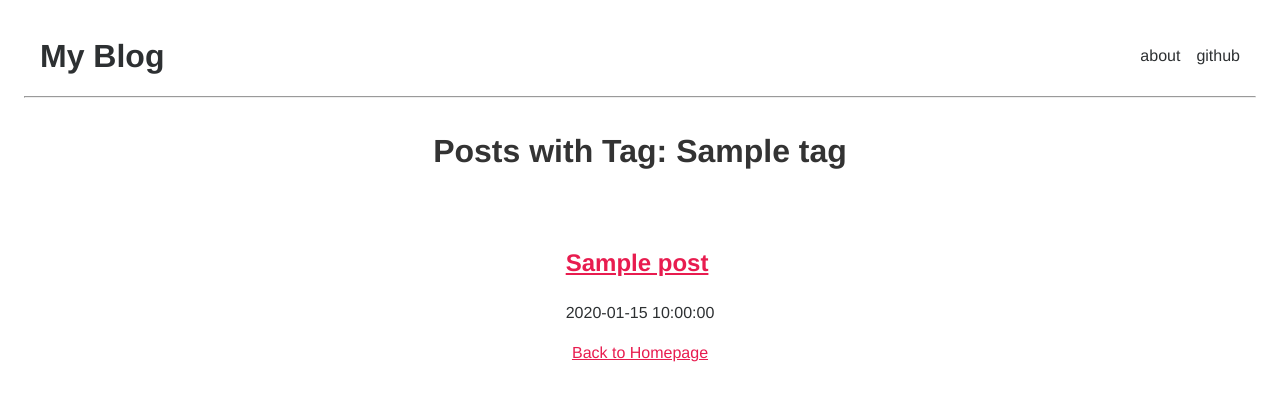
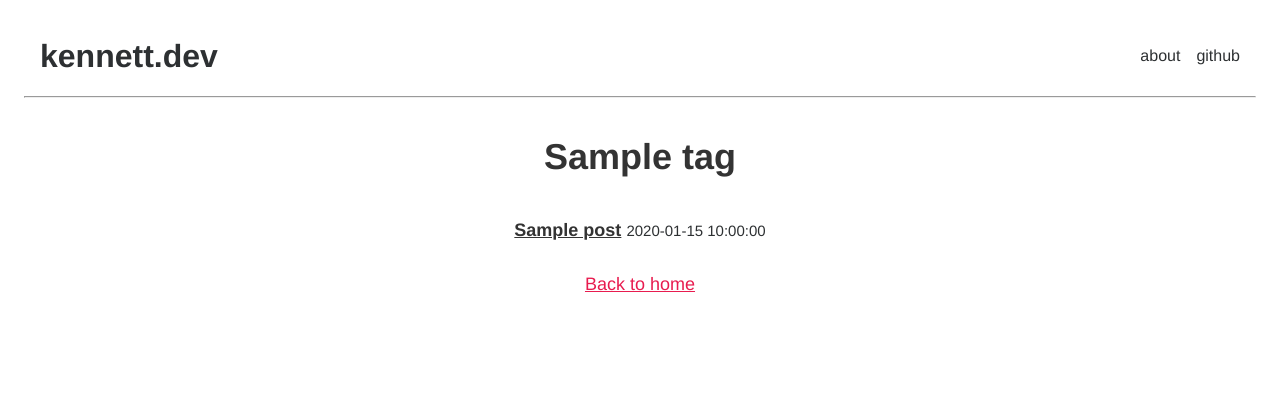
Before and after one commit to alexk49/simpblog, a Python web app: template templates/tag.html in a window 1280 px wide. Shown: the top 401 px of the page. Run offline with Jinja, Linux system fonts and the light colour scheme; the template is opened without the code that fills it: most values are stand-ins (such as "Sample title", 1, 10 or a date in 2020).

Commit message:
restyled pages to be more consistent and added links and header, and added tags to post pages.

```diff
--- a/ssg.py
+++ b/ssg.py
@@ -98,6 +98,7 @@ class SimpleSiteGenerator:
         post_data = {
             "title": post_metadata["title"],
             "date": post_metadata["date"],
+            "tags": post_metadata["tags"],
             "content": self.posts[post_key],
         }
 
--- a/static/styles.css
+++ b/static/styles.css
@@ -1,5 +1,6 @@
 :root {
   --black-font: #2d3032;
+  --bolder-black-font: #333;
 }
 
 body {
@@ -15,12 +16,13 @@ main {
   align-items: center;
   margin: 0 auto;
   max-width: 50em;
+  font-size: 18px;
 }
 
 h1,
 h2,
 strong {
-  color: #333;
+  color: var(--bolder-black-font)
 }
 
 h2 {
@@ -42,6 +44,7 @@ code {
 pre {
   padding: 1em;
   border-left: 2px solid #69c;
+  font-size: smaller;
 }
 
 a {
@@ -92,7 +95,27 @@ header ul li {
   margin-right: 1rem;
 }
 
+/* post listings */
+
+.post-list {
+  margin-bottom: 1em;
+}
+
+.post-list article {
+  padding: 0.5em;
+}
+
+.post-link {
+  font-size: large;
+  font-weight: bold;
+  color: var(--bolder-black-font)
+}
+
 /* styles for tags */
+
+.tag-container {
+  margin-top: 0;
+}
 
 .tag-list {
     list-style-type: none;
--- a/templates/layout.html
+++ b/templates/layout.html
@@ -5,15 +5,15 @@
     <meta name="viewport" content="width=device-width, initial-scale=1.0" />
     <meta http-equiv="X-UA-Compatible" content="ie=edge" />
     <link href="/static/styles.css" rel="stylesheet" />
-    <title>My blog</title>
+    <title>kennett.dev</title>
   </head>
   <body>
     <header>
       <nav>
-        <a href="/" class="nav-logo">My Blog</a>
+        <a href="/" class="nav-logo">kennett.dev</a>
         <ul>
           <li><a href="/about">about</a></li>
-          <li><a href="/">github</a></li>
+          <li><a href="https://github.com/alexk49">github</a></li>
         </ul>
       </nav>
     </header>
--- a/templates/tag.html
+++ b/templates/tag.html
@@ -1,15 +1,12 @@
 {% extends "layout.html" %} {% block content %}
-    <title>Posts with Tag: {{ tag }}</title>
-  </head>
   <body>
-    <h1>Posts with Tag: {{ tag }}</h1>
-    <div>
-      {% for post in posts %}
-      <div>
-        <h2><a href="/posts/{{ post.slug }}.html">{{ post.title }}</a></h2>
-        <p>{{ post.date }}</p>
-      </div>
-      {% endfor %}
+    <h1>{{ tag }}</h1>
+  <div class="post-list">
+    {% for post in posts %}
+    <article>
+      <a class="post-link" href="/posts/{{ post.slug }}.html">{{post.title}}</a> <small>{{post.date}}</small>
+    </article>
+    {% endfor %}
     </div>
-    <a href="/index.html">Back to Homepage</a>
+    <a href="/index.html">Back to home</a>
 {% endblock %}
```
Also changed, not shown: templates/index.html (+6 -2 lines), templates/post.html (+11 -0 lines).
